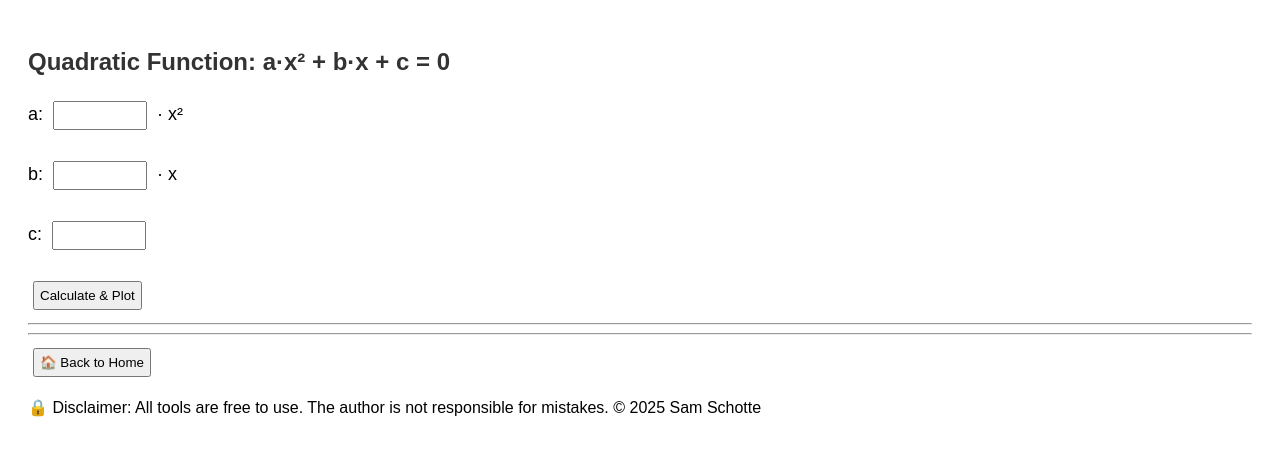
After one commit to sommine/flask_multi_tool, a Flask app: page /parabolic in a window 1280 px wide. The commit adds this page. Shown: the top 456 px of the page. Run offline with Flask 3, Linux system fonts and the light colour scheme.

Commit message:
Add parabolic

```diff
--- a/templates/home.html
+++ b/templates/home.html
@@ -6,6 +6,7 @@
 
 <button onclick="window.location.href='/calculator'">🧮 Calculator</button>
 <button onclick="window.location.href='/line'">Line Calculator</button>
+<button onclick="window.location.href='/parabolic'">Quadratic Function Calculator</button>
 <button onclick="window.location.href='/converter'">CM ↔ Inch Converter</button>
 <button onclick="window.location.href='/atomic'">Atomic Mass Calculator</button>
 
--- /dev/null
+++ b/templates/parabolic.html
@@ -0,0 +1,55 @@
+{% extends "base.html" %}
+{% block content %}
+<h2>Quadratic Function: a·x² + b·x + c = 0</h2>
+
+<form method="POST" style="font-size:18px;">
+    <label>
+        a:
+        <input type="number" step="any" name="a" required style="width:80px">
+        · x²
+    </label><br><br>
+
+    <label>
+        b:
+        <input type="number" step="any" name="b" required style="width:80px">
+        · x
+    </label><br><br>
+
+    <label>
+        c:
+        <input type="number" step="any" name="c" required style="width:80px">
+    </label><br><br>
+
+    <button type="submit">Calculate & Plot</button>
+</form>
+
+<hr>
+
+{% if equation %}
+<p><strong>Equation:</strong> {{ equation }}</p>
+{% endif %}
+
+{% if discriminant is not none %}
+<p><strong>Discriminant:</strong> {{ discriminant }}</p>
+{% endif %}
+
+{% if x1 is not none %}
+<p><strong>x-intercept 1:</strong> {{ x1 }}</p>
+{% endif %}
+{% if x2 is not none and x2 != x1 %}
+<p><strong>x-intercept 2:</strong> {{ x2 }}</p>
+{% endif %}
+
+{% if vertex_x is not none %}
+<p><strong>Vertex:</strong> ({{ vertex_x }}, {{ vertex_y }})</p>
+{% endif %}
+
+{% if graph_html %}
+<div>{{ graph_html | safe }}</div>
+{% endif %}
+
+<hr>
+<button onclick="window.location.href='/'">🏠 Back to Home</button>
+
+<p>🔒 Disclaimer: All tools are free to use. The author is not responsible for mistakes. © 2025 Sam Schotte</p>
+{% endblock %}
--- a/tools/__init__.py
+++ b/tools/__init__.py
@@ -8,13 +8,14 @@ from io import StringIO
 tools_bp = Blueprint('tools', __name__)
 
 # Import tools AFTER defining blueprint
-from . import atomic, converter, calculator,line
+from . import atomic, converter, calculator,line,parabolic
 
 # Register tool pages into main blueprint
 tools_bp.register_blueprint(atomic.atomic_bp)
 tools_bp.register_blueprint(converter.converter_bp)
 tools_bp.register_blueprint(calculator.calculator_bp)
 tools_bp.register_blueprint(line.line_bp)
+tools_bp.register_blueprint(parabolic.parabolic_bp)
 
 
 
--- /dev/null
+++ b/tools/parabolic.py
@@ -0,0 +1,91 @@
+from flask import Blueprint, render_template, request
+import plotly.graph_objs as go
+import plotly.io as pio
+import math
+
+parabolic_bp = Blueprint('parabolic', __name__)
+
+@parabolic_bp.route("/parabolic", methods=["GET", "POST"])
+def parabolic():
+    equation = None
+    discriminant = None
+    x1 = None
+    x2 = None
+    vertex_x = None
+    vertex_y = None
+    graph_html = None
+
+    if request.method == "POST":
+        try:
+            a = float(request.form.get("a"))
+            b = float(request.form.get("b"))
+            c = float(request.form.get("c"))
+
+            equation = f"{a}x² + {b}x + {c} = 0"
+
+            if a == 0:
+                equation = "❌ Not a quadratic function (a cannot be 0)"
+                return render_template("parabolic.html", equation=equation)
+
+            # ───────── Compute math ─────────
+            discriminant = b*b - 4*a*c
+
+            # Vertex
+            vertex_x = -b / (2*a)
+            vertex_y = a*vertex_x**2 + b*vertex_x + c
+
+            # Roots
+            if discriminant > 0:
+                sqrtD = math.sqrt(discriminant)
+                x1 = (-b + sqrtD) / (2*a)
+                x2 = (-b - sqrtD) / (2*a)
+            elif discriminant == 0:
+                x1 = x2 = -b / (2*a)
+            else:
+                x1 = x2 = None  # no real roots
+
+            # ───────── Make Graph ─────────
+            x_vals = [vertex_x + i for i in [x/10 for x in range(-200, 201)]]
+            y_vals = [a*x*x + b*x + c for x in x_vals]
+
+            fig = go.Figure()
+            fig.add_trace(go.Scatter(x=x_vals, y=y_vals, mode="lines", name="Parabola"))
+
+            # Plot real roots
+            if x1 is not None:
+                fig.add_trace(go.Scatter(x=[x1], y=[0], mode="markers+text",
+                                        name="Root 1",
+                                        text=[f"({x1:.2f},0)"],
+                                        textposition="bottom center"))
+            if x2 is not None and x2 != x1:
+                fig.add_trace(go.Scatter(x=[x2], y=[0], mode="markers+text",
+                                        name="Root 2",
+                                        text=[f"({x2:.2f},0)"],
+                                        textposition="bottom center"))
+
+            # Plot vertex
+            fig.add_trace(go.Scatter(x=[vertex_x], y=[vertex_y], mode="markers+text",
+                                    name="Vertex",
+                                    text=[f"({vertex_x:.2f},{vertex_y:.2f})"],
+                                    textposition="top center"))
+
+            fig.update_layout(
+                title="Quadratic Function",
+                xaxis_title="x",
+                yaxis_title="y",
+                showlegend=True
+            )
+
+            graph_html = pio.to_html(fig, full_html=False)
+
+        except Exception as e:
+            equation = f"Error: {e}"
+
+    return render_template("parabolic.html",
+                           equation=equation,
+                           discriminant=discriminant,
+                           x1=x1,
+                           x2=x2,
+                           vertex_x=vertex_x,
+                           vertex_y=vertex_y,
+                           graph_html=graph_html)
```
